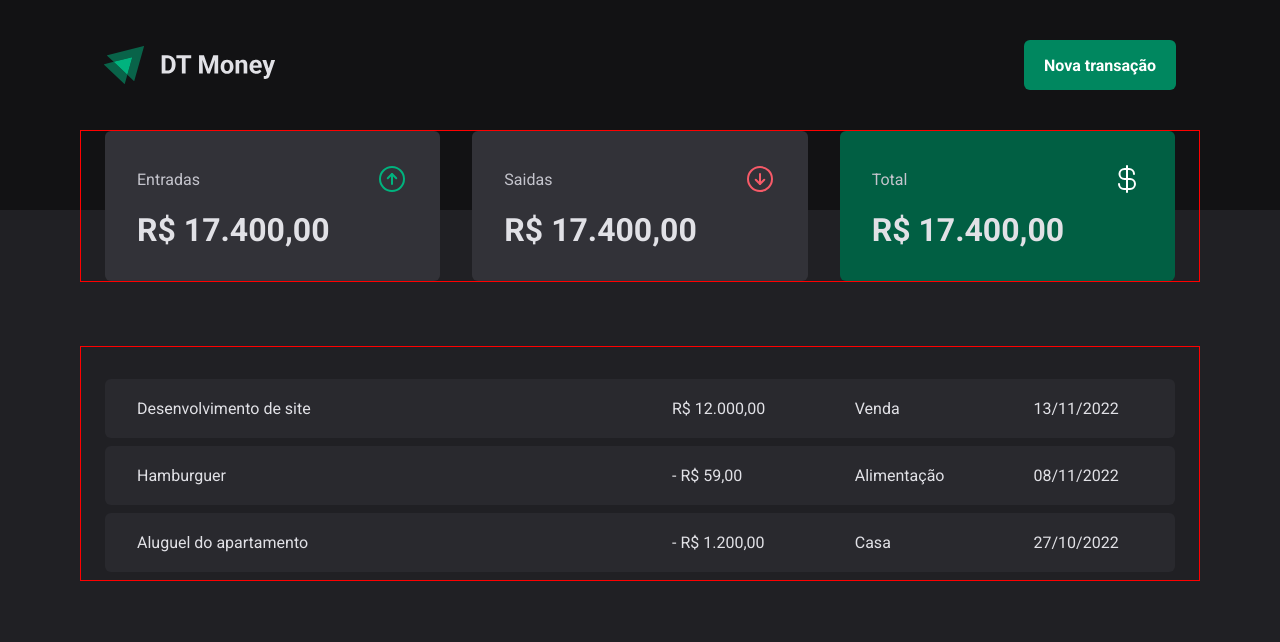
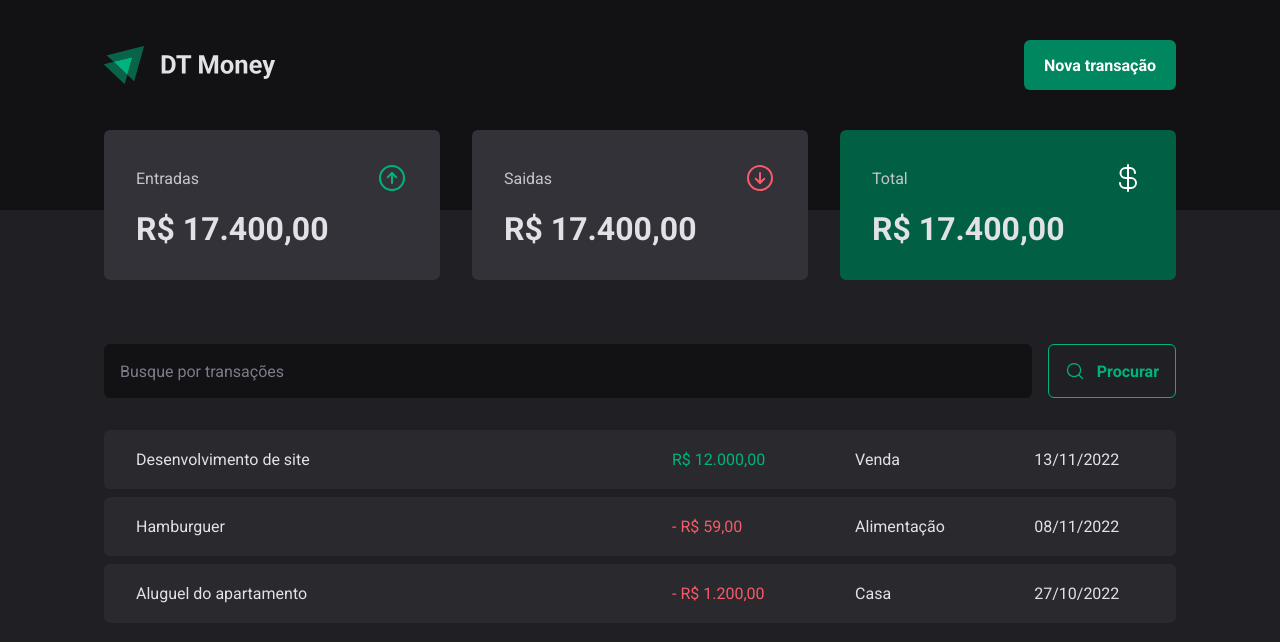
Before and after one commit to EbersonSilva/03-dt-money, a React (Vite) app: page / in a window 1280 px wide. Shown: the top 642 px of the page. Built offline with nearby package versions, Linux system fonts and the light colour scheme.

Commit message:
Terminado tela de transação e dado inicio ao modal de nova transação

```diff
--- a/package.json
+++ b/package.json
@@ -9,6 +9,7 @@
     "preview": "vite preview"
   },
   "dependencies": {
+    "@radix-ui/react-dialog": "^1.0.2",
     "phosphor-react": "^1.4.1",
     "react": "^18.2.0",
     "react-dom": "^18.2.0",
--- a/src/components/Header/index.tsx
+++ b/src/components/Header/index.tsx
@@ -1,5 +1,7 @@
 import { HeaderContainer, HeaderContent, NewTransactionButton } from "./styles";
+import * as Dialog from '@radix-ui/react-dialog';
 import logoImg from "../../assets/logo.svg"
+import { NewTransactionModal } from "../NewTransactionModal";
 export function Header(){
   return(
     <HeaderContainer>
@@ -7,9 +9,13 @@
 
       <img src={logoImg} alt="" />
 
-      <NewTransactionButton>
-  Nova transação
-      </NewTransactionButton>
+      <Dialog.Root>
+        <Dialog.Trigger asChild>
+         <NewTransactionButton>Nova transação</NewTransactionButton>
+        </Dialog.Trigger>
+
+        <NewTransactionModal />
+      </Dialog.Root>
 
       </HeaderContent>
     </HeaderContainer>
--- /dev/null
+++ b/src/components/NewTransactionModal/index.tsx
@@ -0,0 +1,15 @@
+import * as Dialog from '@radix-ui/react-dialog';
+
+export function NewTransactionModal(){
+  return(
+    <Dialog.Portal>
+          <Dialog.Overlay/>
+
+          <Dialog.Content>
+            <Dialog.Title>Nova transação</Dialog.Title>
+            <Dialog.Close/>
+          </Dialog.Content>
+
+        </Dialog.Portal>
+  )
+}
--- a/src/components/Summary/styles.ts
+++ b/src/components/Summary/styles.ts
@@ -11,7 +11,6 @@
 gap: 2rem;
 
 margin-top: -5rem;
-border: 1px solid red;
 `;
 
 interface SummaryCardProps{
--- /dev/null
+++ b/src/pages/Transactions/components/SearchForm/index.tsx
@@ -0,0 +1,14 @@
+import { MagnifyingGlass } from "phosphor-react";
+import { SearchFormContainer } from "./styles";
+
+export function SearchForm(){
+  return(
+    <SearchFormContainer>
+      <input type="text" placeholder="Busque por transações" />
+      <button type="submit">
+        <MagnifyingGlass size={20} />
+        Procurar
+      </button>
+    </SearchFormContainer>
+  )
+}
--- /dev/null
+++ b/src/pages/Transactions/components/SearchForm/styles.ts
@@ -0,0 +1,45 @@
+import styled from "styled-components";
+
+export const SearchFormContainer = styled.form`
+  display: flex;
+  gap: 1rem;
+
+  input{
+    flex: 1;
+    border-radius: 6px;
+    border: 0;
+    background-color: ${props =>  props.theme["gray-900"]};
+    color: ${props => props.theme["gray-300"]};
+    padding: 1rem;
+
+    &::placeholder{
+      color: ${props => props.theme["gray-500"]}
+    }
+  }
+
+  button{
+    display:flex ;
+    align-items: center;
+    gap: 0.75rem;
+
+    border: 0;
+    padding: 1rem;
+    background: transparent;
+    border: 1px solid ${props => props.theme["green-300"]};
+    color: ${props => props.theme["green-300"]};
+    font-weight: bold;
+    border-radius: 6px;
+
+    &:hover{
+      background: ${props => props.theme["green-500"]};
+    border-color: ${props => props.theme["green-500"]};
+    color: ${props => props.theme["white"]};
+    transition: background-color 0.2s, color 0.2s, border-color 0.2s;
+    }
+
+  }
+
+
+
+
+`
--- a/src/pages/Transactions/index.tsx
+++ b/src/pages/Transactions/index.tsx
@@ -1,6 +1,7 @@
 import { Header } from "../../components/Header";
 import { Summary } from "../../components/Summary";
-import { TransactionsContainer, TransactionsTable } from "./styles";
+import { SearchForm } from "./components/SearchForm";
+import { PriceHighLight, TransactionsContainer, TransactionsTable } from "./styles";
 
 export function Transactions(){
   return(
@@ -8,23 +9,38 @@
       <Header/>
       <Summary />
       <TransactionsContainer>
+        <SearchForm />
+
+
       <TransactionsTable>
         <tbody>
         <tr>
             <td width="50%">Desenvolvimento de site</td>
-            <td>R$ 12.000,00</td>
+            <td>
+              <PriceHighLight variant="income">
+                R$ 12.000,00
+              </PriceHighLight>
+            </td>
             <td>Venda</td>
             <td>13/11/2022</td>
           </tr>
           <tr>
             <td width="50%">Hamburguer</td>
-            <td>- R$ 59,00</td>
+            <td>
+              <PriceHighLight variant="outcome">
+              - R$ 59,00
+              </PriceHighLight>
+            </td>
             <td>Alimentação</td>
             <td>08/11/2022</td>
           </tr>
           <tr>
             <td width="50%">Aluguel do apartamento</td>
-            <td>- R$ 1.200,00</td>
+            <td>
+              <PriceHighLight variant="outcome">
+              - R$ 1.200,00
+              </PriceHighLight>
+              </td>
             <td>Casa</td>
             <td>27/10/2022</td>
           </tr>
--- a/src/pages/Transactions/styles.ts
+++ b/src/pages/Transactions/styles.ts
@@ -6,7 +6,7 @@
 margin: 4rem auto 0;
 padding: 0 1.5rem;
 
-border: 1px solid red;
+
 
 `
 
@@ -16,8 +16,8 @@
   border-spacing: 0 0.5rem;
   margin-top: 1.5rem;
 
+ /* td = configuração da celulas(colunas) da tabela */
   td{
-
     padding: 1.25rem 2rem;
     background: ${props => props.theme["gray-700"]};
 
@@ -31,4 +31,14 @@
       border-bottom-right-radius:6px ;
     }
   }
-`
+`;
+
+// Configuração para mudar o valor de cor de acordo se é entrada ou saida
+interface PriceHighLightProps{
+  variant: 'income' | 'outcome';
+}
+
+
+export const PriceHighLight = styled.span<PriceHighLightProps>`
+color: ${props => props.variant === 'income' ? props.theme["green-300"] : props.theme["red-300"]}
+`;
```
Also changed, not shown: src/components/NewTransactionModal/styles.ts (added), 1 other file (tests, documents, lock files or other folders).
